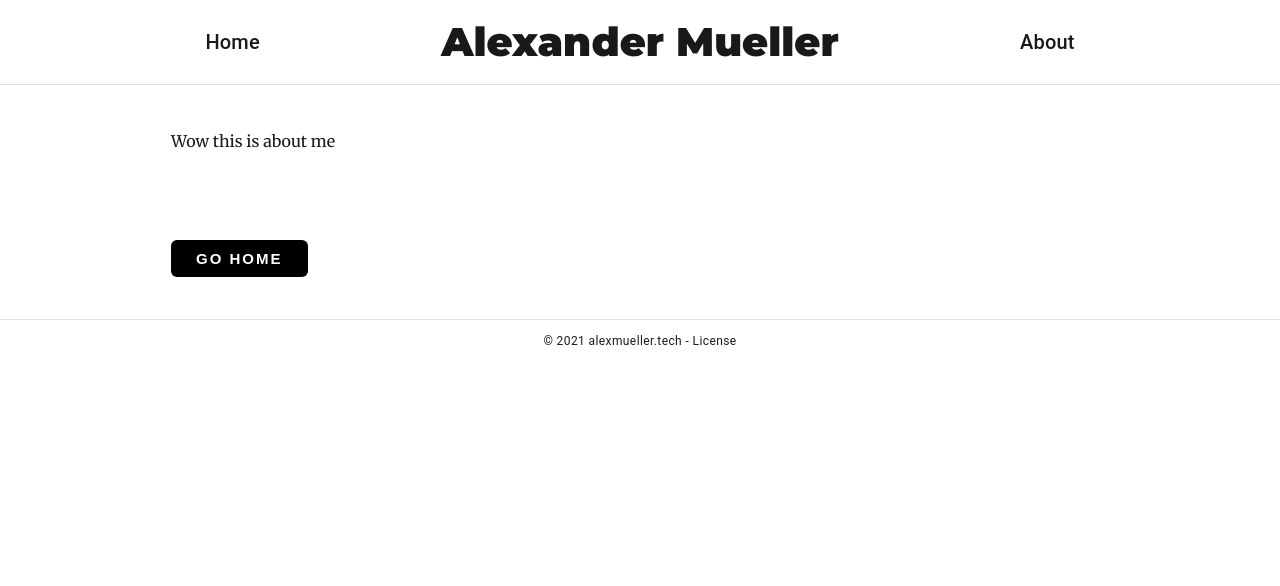
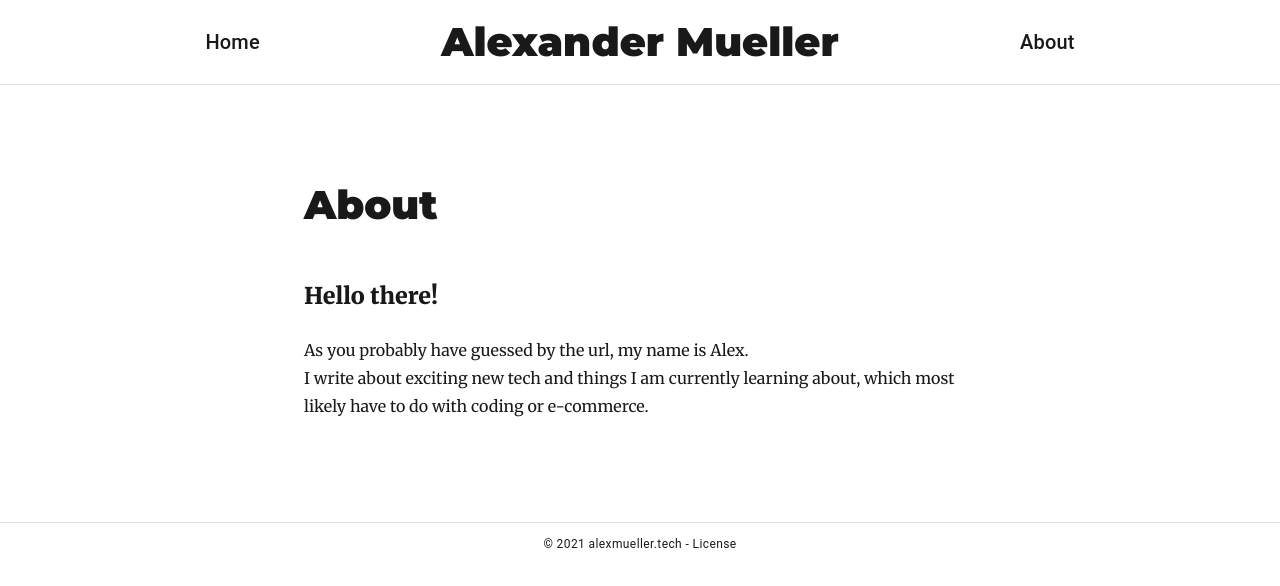
Before and after one commit to AMueller92/personal-webpage, a Gatsby site: page /about in a window 1280 px wide. Built offline with nearby package versions, Linux system fonts and the light colour scheme; Gatsby itself is replaced by a stand-in of ours; some packages are replaced by stand-ins of ours.

Commit message:
About me page

```diff
--- a/src/components/comment.js
+++ b/src/components/comment.js
@@ -19,11 +19,8 @@ export default class Comment extends Component {
 
   render() {
     return (
-        <div className="comment-box-wrapper container pt-7">
-          <h1 className="mb-0">Comments</h1>
-          <hr className="my-0"/>
+        <div style={{marginTop: 60}}>
           <div ref={this.commentBox} className="comment-box"/>
-          {/* Above element is where the comments are injected */}
         </div>
     );
   }
--- a/src/pages/about.js
+++ b/src/pages/about.js
@@ -4,18 +4,33 @@ import {graphql, Link} from "gatsby"
 import Layout from "../components/layout"
 import SEO from "../components/seo"
 import Button from "../components/button"
+import { rhythm } from "../utils/typography"
+import Comment from "../components/comment";
 
 class About extends React.Component {
   render() {
     const { location } = this.props
 
+    // TODO SEO for every page
+
     return (
       <Layout location={location}>
         <SEO title="All posts" />
-        <p>Wow this is about me</p>
-        <Link to="/">
-          <Button marginTop="85px">Go Home</Button>
-        </Link>
+        <div
+          style={{
+            maxWidth: rhythm(24),
+            marginLeft: 'auto',
+            marginRight: 'auto'
+          }}
+        >
+          <h1>About</h1>
+          <h3>Hello there!</h3>
+          <p>As you probably have guessed by the url, my name is Alex.<br/>
+          I write about exciting new tech and things I am currently learning about, which most likely have
+          to do with coding or e-commerce.</p>
+
+          <Comment />
+        </div>
       </Layout>
     )
   }
--- a/src/pages/index.js
+++ b/src/pages/index.js
@@ -11,6 +11,8 @@ class Index extends React.Component {
     const { data, navigate, location } = this.props
     const posts = data.allMdx.edges
     const localSearchBlog = data.localSearchBlog
+
+    // TODO SEO for every page
 
     return (
       <Layout location={this.props.location}>
--- a/src/pages/license.js
+++ b/src/pages/license.js
@@ -9,6 +9,8 @@ import Button from "../components/button"
 class License extends React.Component {
   render() {
     const { location } = this.props
+
+    // TODO SEO for every page
 
     return (
       <Layout location={location}>
```
